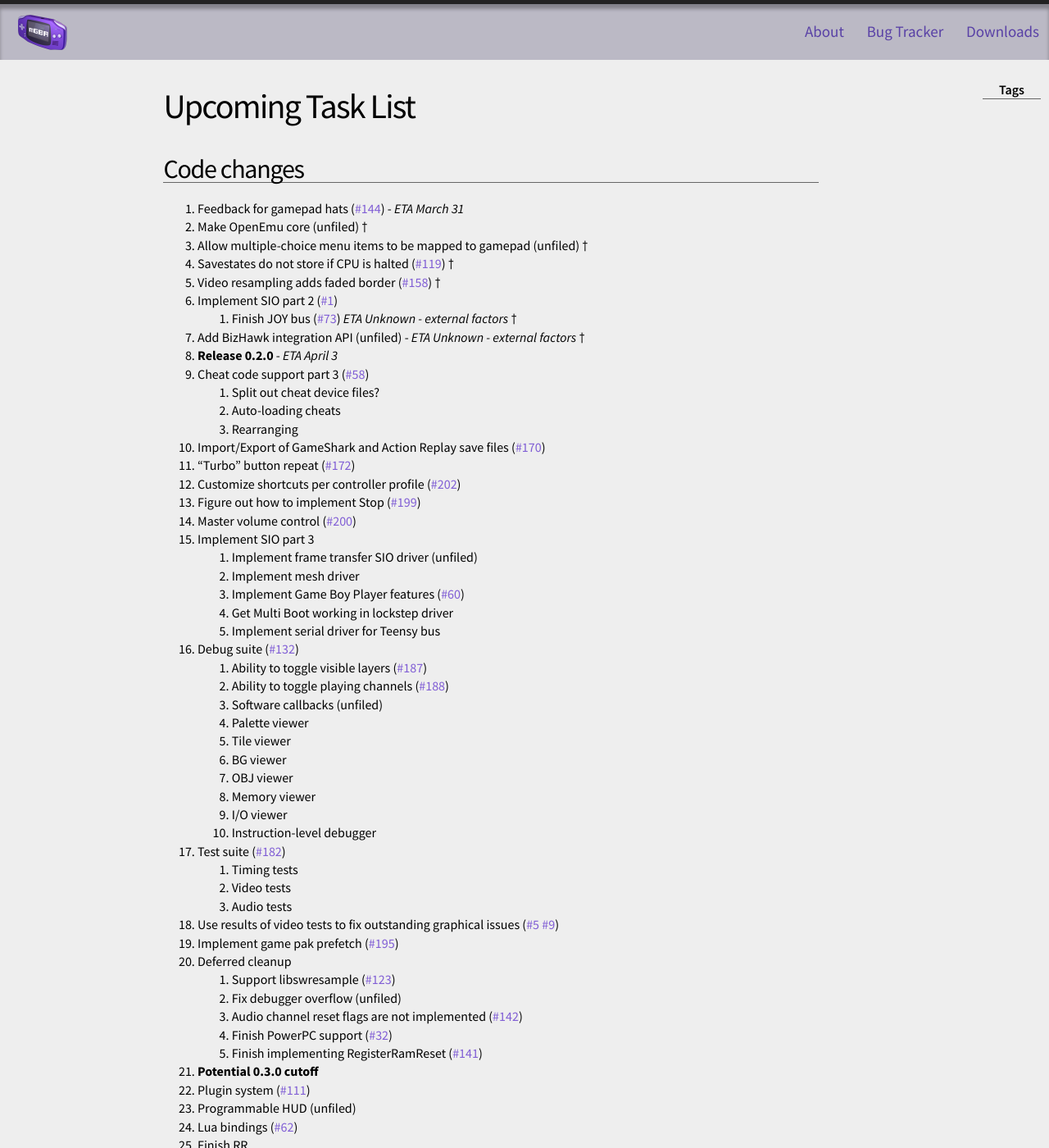
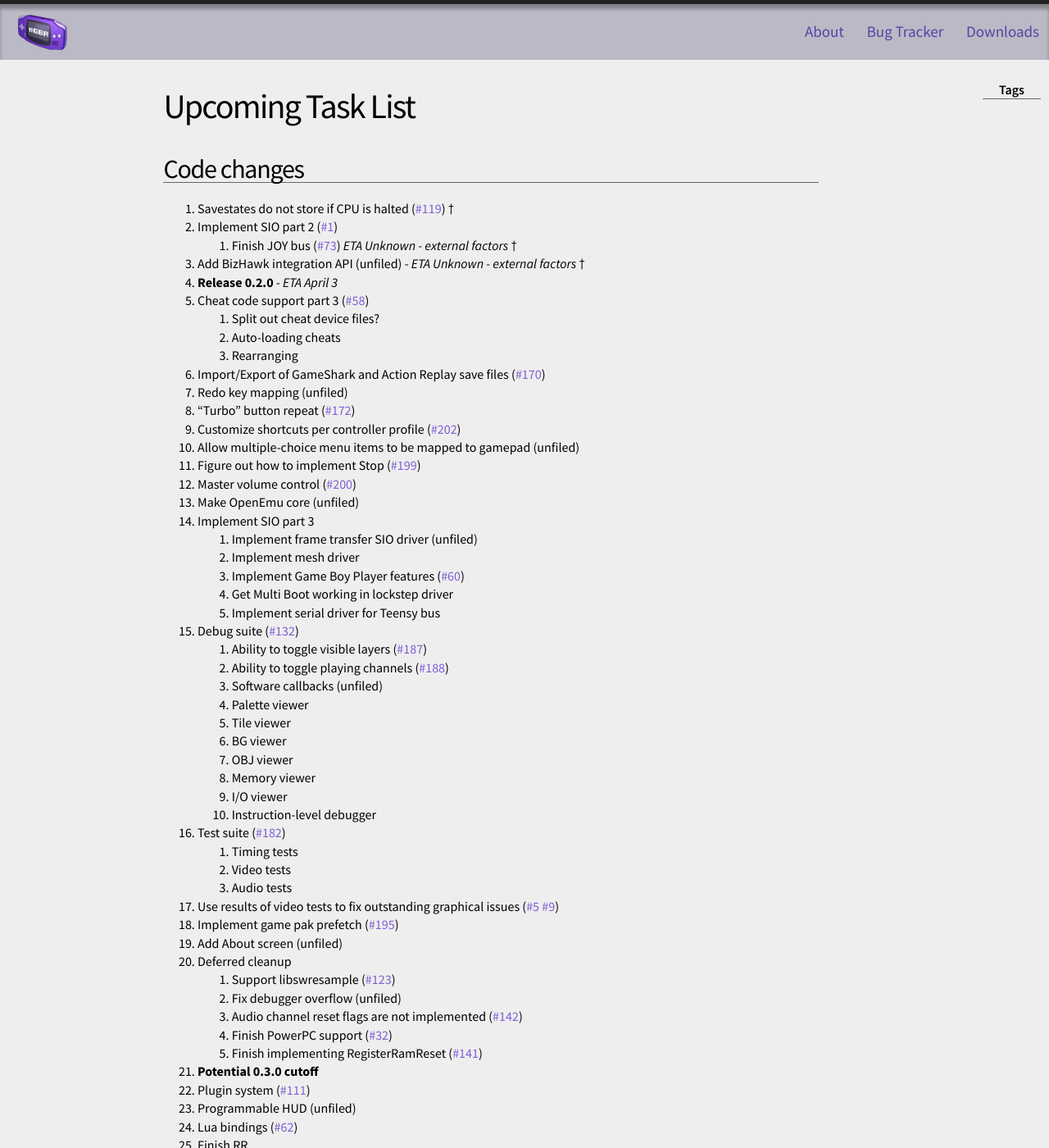
Before and after one commit to mgba-emu/www, a Jekyll site: the page built from tasks.markdown, in a window 1280 px wide and 1400 px high. Shown: the whole window at 82% size. Built offline with Jekyll 4.4.1, drawn with Linux system fonts in a browser that asks for light colours; some of the changed text lies outside the part shown.

Commit message:
Update tasks

```diff
--- a/tasks.markdown
+++ b/tasks.markdown
@@ -6,11 +6,7 @@ permalink: tasks.html
 Code changes
 ------------
 
-1. Feedback for gamepad hats ({% bug 144 %}) - *ETA March 31*
-1. Make OpenEmu core (unfiled) &dagger;
-1. Allow multiple-choice menu items to be mapped to gamepad (unfiled) &dagger;
 1. Savestates do not store if CPU is halted ({% bug 119 %}) &dagger;
-1. Video resampling adds faded border ({% bug 158 %}) &dagger;
 1. Implement SIO part 2 ({% bug 1 %})
     1. Finish JOY bus ({% bug 73 %}) *ETA Unknown - external factors* &dagger;
 1. Add BizHawk integration API (unfiled) - *ETA Unknown - external factors* &dagger;
@@ -20,10 +16,13 @@ Code changes
     1. Auto-loading cheats
     1. Rearranging
 1. Import/Export of GameShark and Action Replay save files ({% bug 170 %})
+1. Redo key mapping (unfiled)
 1. "Turbo" button repeat ({% bug 172 %})
 1. Customize shortcuts per controller profile ({% bug 202 %})
+1. Allow multiple-choice menu items to be mapped to gamepad (unfiled)
 1. Figure out how to implement Stop ({% bug 199 %})
 1. Master volume control ({% bug 200 %})
+1. Make OpenEmu core (unfiled)
 1. Implement SIO part 3
     1. Implement frame transfer SIO driver (unfiled)
     1. Implement mesh driver
@@ -47,6 +46,7 @@ Code changes
     1. Audio tests
 1. Use results of video tests to fix outstanding graphical issues ({% bug 5 %} {% bug 9 %})
 1. Implement game pak prefetch ({% bug 195 %})
+1. Add About screen (unfiled)
 1. Deferred cleanup
     1. Support libswresample ({% bug 123 %})
     1. Fix debugger overflow (unfiled)
@@ -72,6 +72,7 @@ Code changes
 1. NSIS installer for Windows ({% bug 138 %})
 1. **Definite 0.3.0 cutoff**
 1. Library view ({% bug 186 %})
+1. Dynamic recompiler for MIPS (unfiled)
 1. Support i18n ({% bug 63 %})
 1. e-Reader support ({% bug 171 %})
 
```
